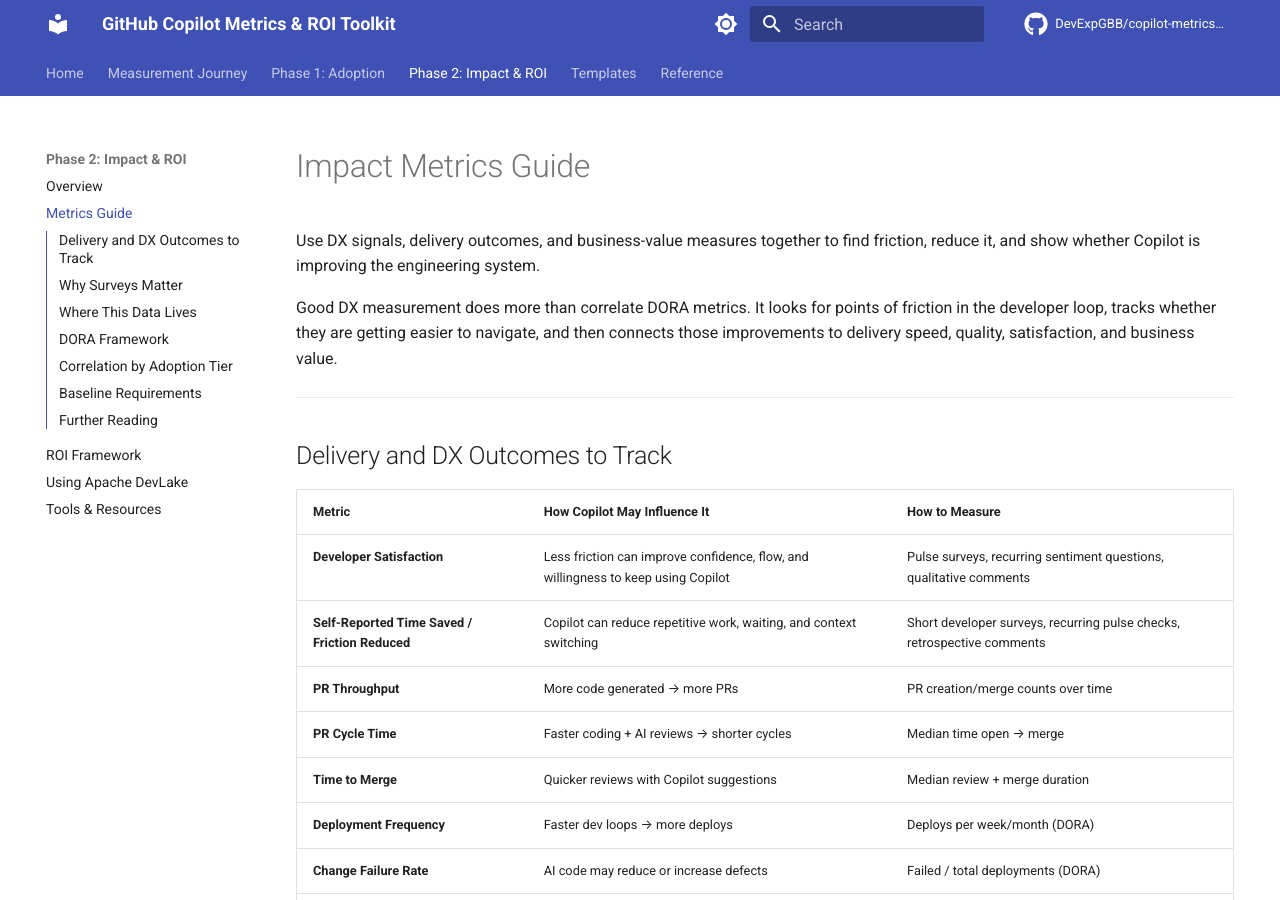
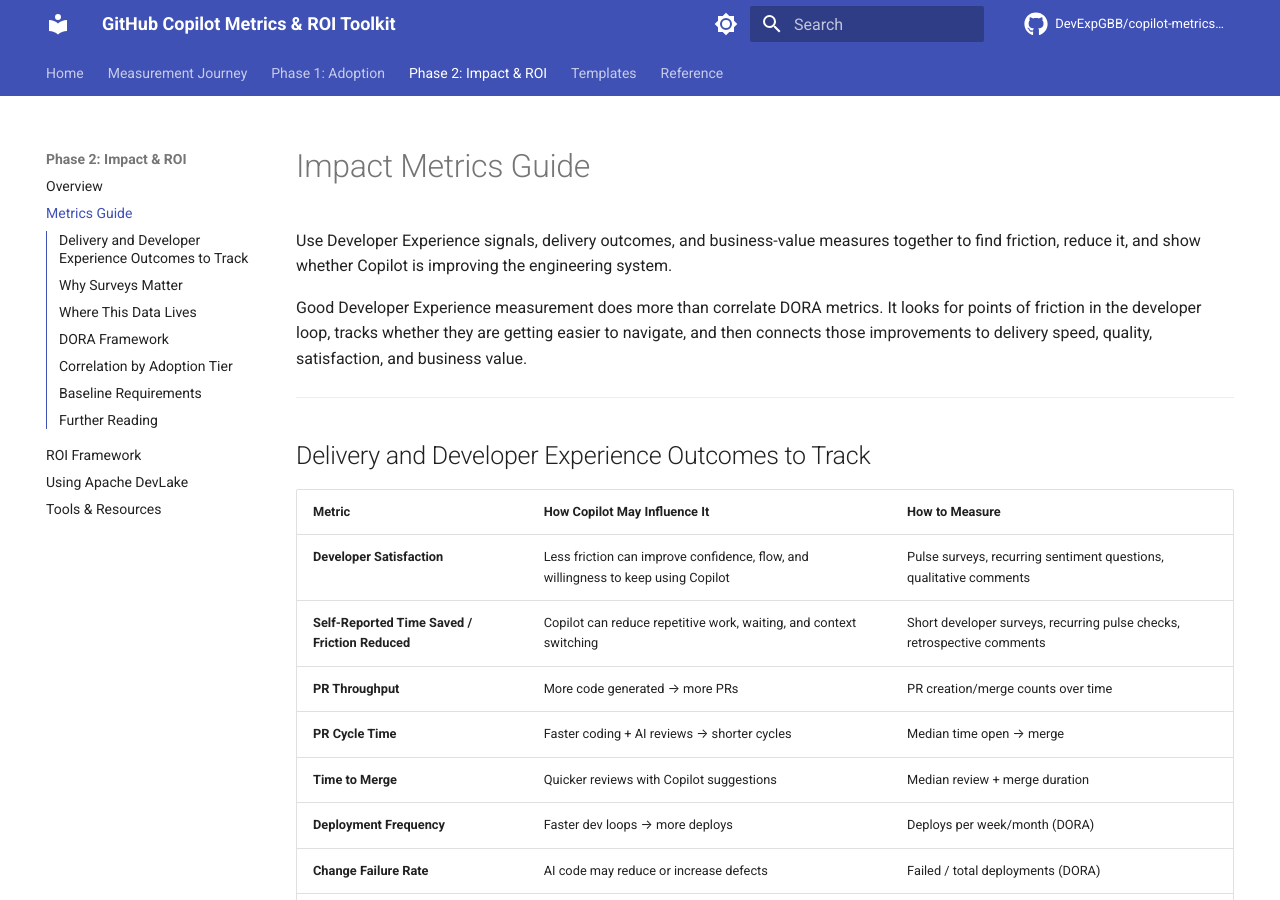
Before and after one commit to DevExpGbb/copilot-metrics-roi-toolkit, an MkDocs documentation site: the page built from docs/impact/metrics.md, in a window 1280 px wide and 900 px high. Built offline with MkDocs 1.6.1 and Material for MkDocs 9.7.7, drawn with Linux system fonts in a browser that asks for light colours; comment, search, counter and statistics services are not loaded.

Commit message:
Spell out Developer Experience
Co-authored-by: Copilot <223556219+Copilot@users.noreply.github.com>

```diff
--- a/docs/impact/index.md
+++ b/docs/impact/index.md
@@ -10,9 +10,9 @@ Phase 2 bridges the gap between adoption data and business impact. Usage metrics
 
 You know your acceptance rate is 35%. But has that changed how fast you ship? Are PRs moving faster? Is deployment cadence improving? Are developers reporting less friction and more confidence in their daily workflow?
 
-**The missing link: combining DX signals, delivery outcomes, and business value.**
+**The missing link: combining Developer Experience signals, delivery outcomes, and business value.**
 
-Good DX measurement looks for points of friction, tracks whether they shrink, and then shows whether those improvements compound into better delivery, stronger developer sentiment, and clearer ROI. Without that chain, you're defending a license investment with activity metrics alone — and that story gets thin fast in a QBR.
+Good Developer Experience measurement looks for points of friction, tracks whether they shrink, and then shows whether those improvements compound into better delivery, stronger developer sentiment, and clearer ROI. Without that chain, you're defending a license investment with activity metrics alone — and that story gets thin fast in a QBR.
 
 ---
 
@@ -20,7 +20,7 @@ Good DX measurement looks for points of friction, tracks whether they shrink, an
 
 | Your situation | Start here |
 |---|---|
-| Need to understand what to measure across DX, delivery, and value | [Metrics Guide](metrics.md) — friction signals, surveys, DORA, and value framing |
+| Need to understand what to measure across Developer Experience, delivery, and value | [Metrics Guide](metrics.md) — friction signals, surveys, DORA, and value framing |
 | Need to build an ROI case for leadership | [ROI Framework](roi-framework.md) — 5-step formula, evidence stack, exec narrative |
 | Want a prebuilt path for DORA + Copilot correlation | [Using Apache DevLake](apache-devlake.md) — one implementation path, 1-3 days |
 | Looking for tools to measure impact | [Tools & Resources](tools.md) — Phase 2 tool catalog |
--- a/docs/impact/metrics.md
+++ b/docs/impact/metrics.md
@@ -1,12 +1,12 @@
 # Impact Metrics Guide
 
-Use DX signals, delivery outcomes, and business-value measures together to find friction, reduce it, and show whether Copilot is improving the engineering system.
+Use Developer Experience signals, delivery outcomes, and business-value measures together to find friction, reduce it, and show whether Copilot is improving the engineering system.
 
-Good DX measurement does more than correlate DORA metrics. It looks for points of friction in the developer loop, tracks whether they are getting easier to navigate, and then connects those improvements to delivery speed, quality, satisfaction, and business value.
+Good Developer Experience measurement does more than correlate DORA metrics. It looks for points of friction in the developer loop, tracks whether they are getting easier to navigate, and then connects those improvements to delivery speed, quality, satisfaction, and business value.
 
 ---
 
-## Delivery and DX Outcomes to Track
+## Delivery and Developer Experience Outcomes to Track
 
 | Metric | How Copilot May Influence It | How to Measure |
 |---|---|---|
```
